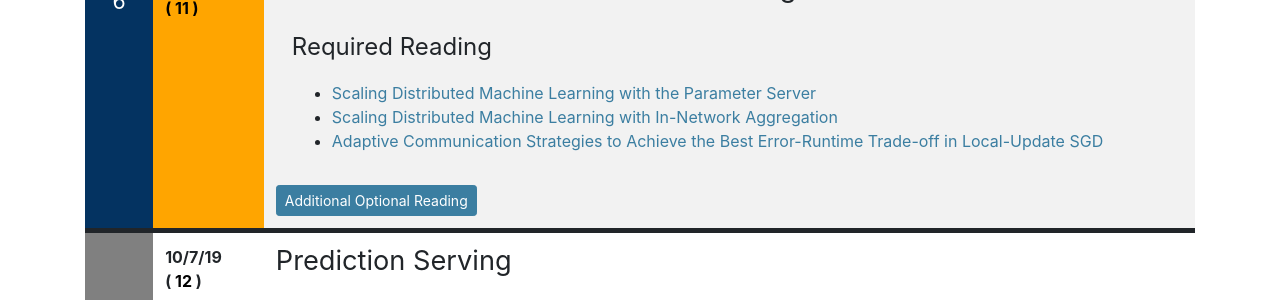
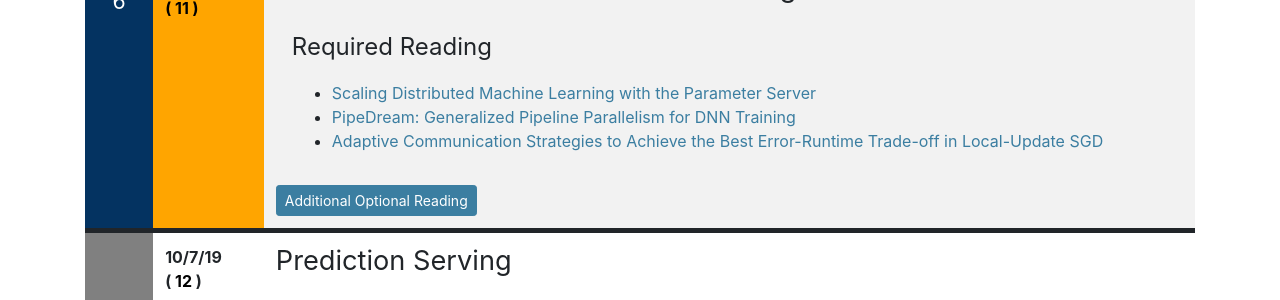
Before and after one commit to ucbrise/cs294-ai-sys-fa19, a Jekyll site: the page built from index.md, in a window 1280 px wide and 900 px high, scrolled down 3692 px. Shown: the part 153-453 px from the top of the window. Built offline with Jekyll 4.4.1, drawn with Linux system fonts in a browser that asks for light colours; nearby versions of some CDN libraries; our own code applies the rules of GitHub Pages for plain Markdown files.

Commit message:
change in reading

```diff
--- a/index.md
+++ b/index.md
@@ -350,16 +350,19 @@ Library for Heterogeneous Distributed Systems](https://arxiv.org/pdf/1512.01274.
 <div class="required_reading" markdown="1">
 
 * [Scaling Distributed Machine Learning with the Parameter Server](https://www.usenix.org/system/files/conference/osdi14/osdi14-paper-li_mu.pdf)
-* [Scaling Distributed Machine Learning with In-Network Aggregation](https://arxiv.org/pdf/1903.06701.pdf)
+* [PipeDream: Generalized Pipeline Parallelism for DNN Training](https://cs.stanford.edu/~matei/papers/2019/sosp_pipedream.pdf)
 * [Adaptive Communication Strategies to Achieve the Best Error-Runtime Trade-off in Local-Update SGD](https://arxiv.org/pdf/1810.08313.pdf)
 
 
 </div>
 <div class="optional_reading" markdown="1">
 
+* [Demystifying Parallel and Distributed Deep Learning: An
+In-Depth Concurrency Analysis](https://arxiv.org/pdf/1802.09941.pdf)
 * [Hogwild!: A Lock-Free Approach to Parallelizing Stochastic Gradient Descent](https://people.eecs.berkeley.edu/~brecht/papers/hogwildTR.pdf)[[pdf](assets/lectures/lec17/hogwild_final.pdf)]
 * [Accurate, Large Minibatch SGD: Training ImageNet in 1 Hour](https://arxiv.org/abs/1706.02677)
 * [Large Scale Distributed Deep Networks](https://static.googleusercontent.com/media/research.google.com/en//archive/large_deep_networks_nips2012.pdf)
+* [Scaling Distributed Machine Learning with In-Network Aggregation](https://arxiv.org/pdf/1903.06701.pdf)
 
 
 </div>
```
